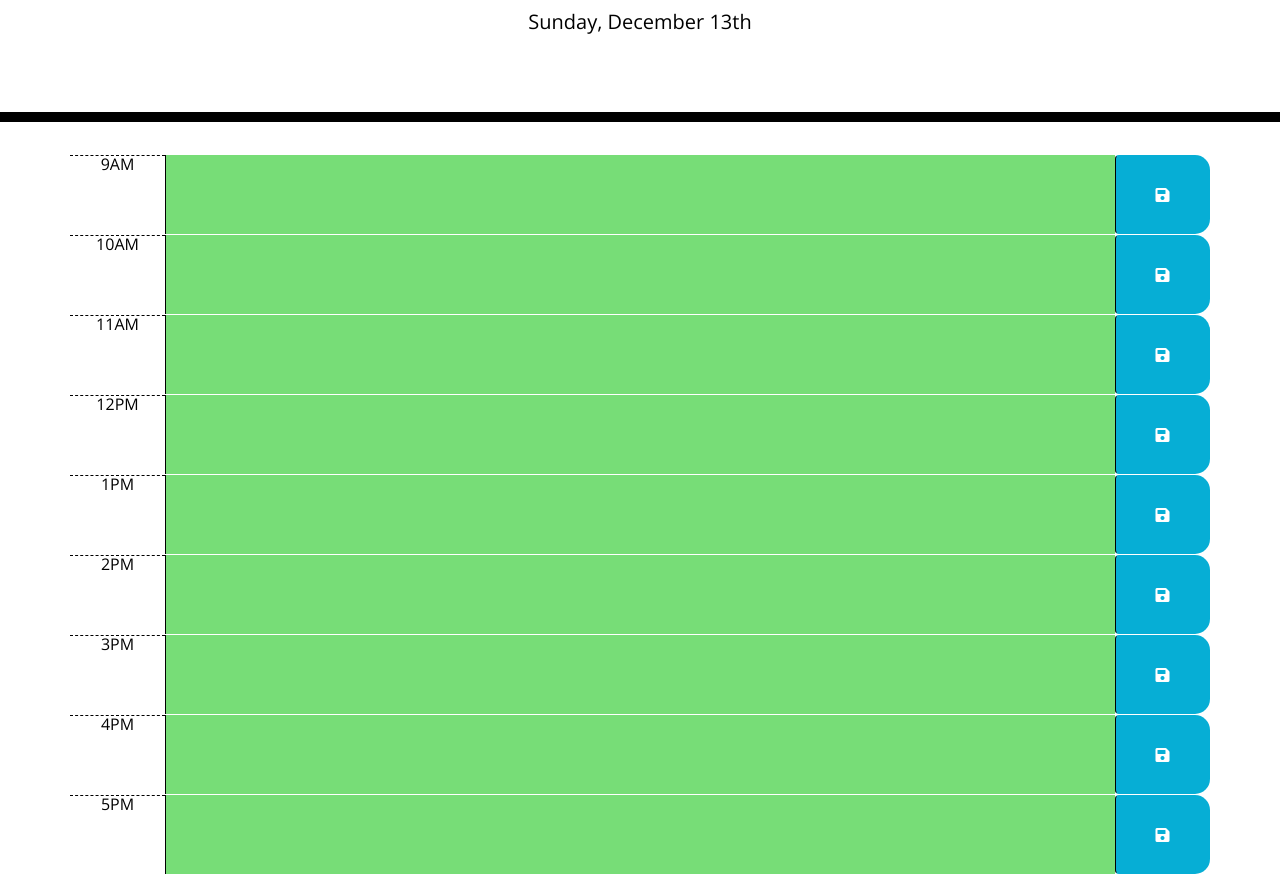
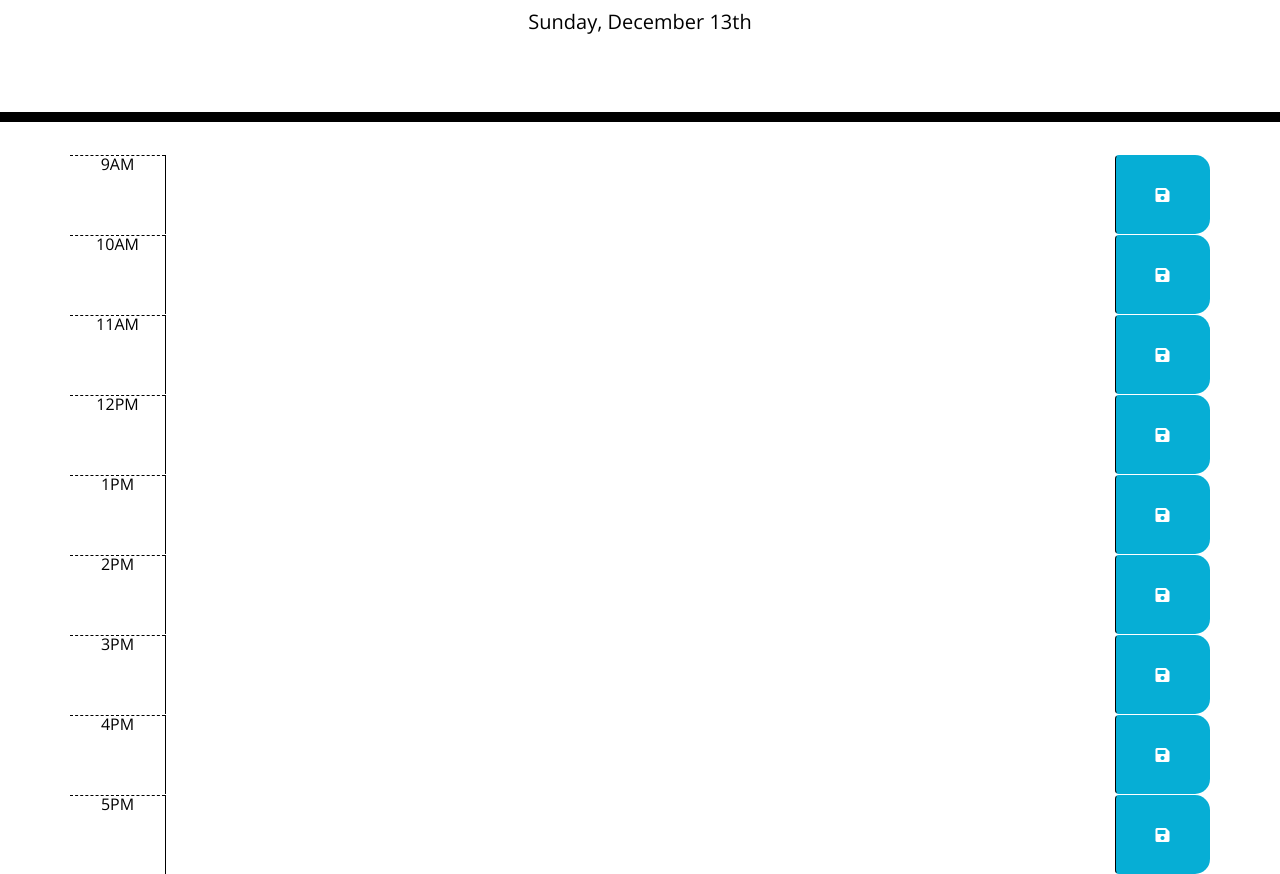
Before and after one commit to jmalone506/work-schedule, a plain HTML site: page index.html in a window 1280 px wide. Shown: the part 182-1056 px from the top of the page. Drawn offline with nearby package versions, Linux system fonts and the light colour scheme.

Commit message:
Update index.html

```diff
--- a/index.html
+++ b/index.html
@@ -30,47 +30,47 @@
     </header>
     <div class="container">
       <div id="hour-9" class="row time-block"> <div class="col-1 hour">9AM</div>
-      <textarea class="col-10 past present future"></textarea>
+      <textarea class="col-10 description"></textarea>
       <button class="btn col-1 saveBtn"><i class="fas fa-save"></i></button></div>
 
       <div id="hour-10" class="row time-block">
         <div class="col-1 hour">10AM</div>
-        <textarea class="col-10 past present future"></textarea>
+        <textarea class="col-10 description"></textarea>
         <button class="btn col-1 saveBtn"><i class="fas fa-save"></i></button>
       </div>
       <div id="hour-11" class="row time-block">
         <div class="col-1 hour">11AM</div>
-        <textarea class="col-10 past present future"></textarea>
+        <textarea class="col-10 description"></textarea>
         <button class="btn col-1 saveBtn"><i class="fas fa-save"></i></button>
       </div>
       <div id="hour-12" class="row time-block">
         <div class="col-1 hour">12PM</div>
-        <textarea class="col-10 past present future"></textarea>
+        <textarea class="col-10 description"></textarea>
         <button class="btn col-1 saveBtn"><i class="fas fa-save"></i></button>
       </div>
       <div id="hour-1" class="row time-block">
         <div class="col-1 hour">1PM</div>
-        <textarea class="col-10 past present future"></textarea>
+        <textarea class="col-10 description"></textarea>
         <button class="btn col-1 saveBtn"><i class="fas fa-save"></i></button>
       </div>
       <div id="hour-2" class="row time-block">
         <div class="col-1 hour">2PM</div>
-        <textarea class="col-10 past present future"></textarea>
+        <textarea class="col-10 description"></textarea>
         <button class="btn col-1 saveBtn"><i class="fas fa-save"></i></button>
       </div>
       <div id="hour-3" class="row time-block">
         <div class="col-1 hour">3PM</div>
-        <textarea class="col-10 past present future"></textarea>
+        <textarea class="col-10 description"></textarea>
         <button class="btn col-1 saveBtn"><i class="fas fa-save"></i></button>
       </div>
       <div id="hour-4" class="row time-block">
         <div class="col-1 hour">4PM</div>
-        <textarea class="col-10 past present future"></textarea>
+        <textarea class="col-10 description"></textarea>
         <button class="btn col-1 saveBtn"><i class="fas fa-save"></i></button>
       </div>
       <div id="hour-5" class="row time-block">
         <div class="col-1 hour">5PM</div>
-        <textarea class="col-10 past present future"></textarea>
+        <textarea class="col-10 description"></textarea>
         <button class="btn col-1 saveBtn"><i class="fas fa-save"></i></button>
       </div>
     </div>
```
